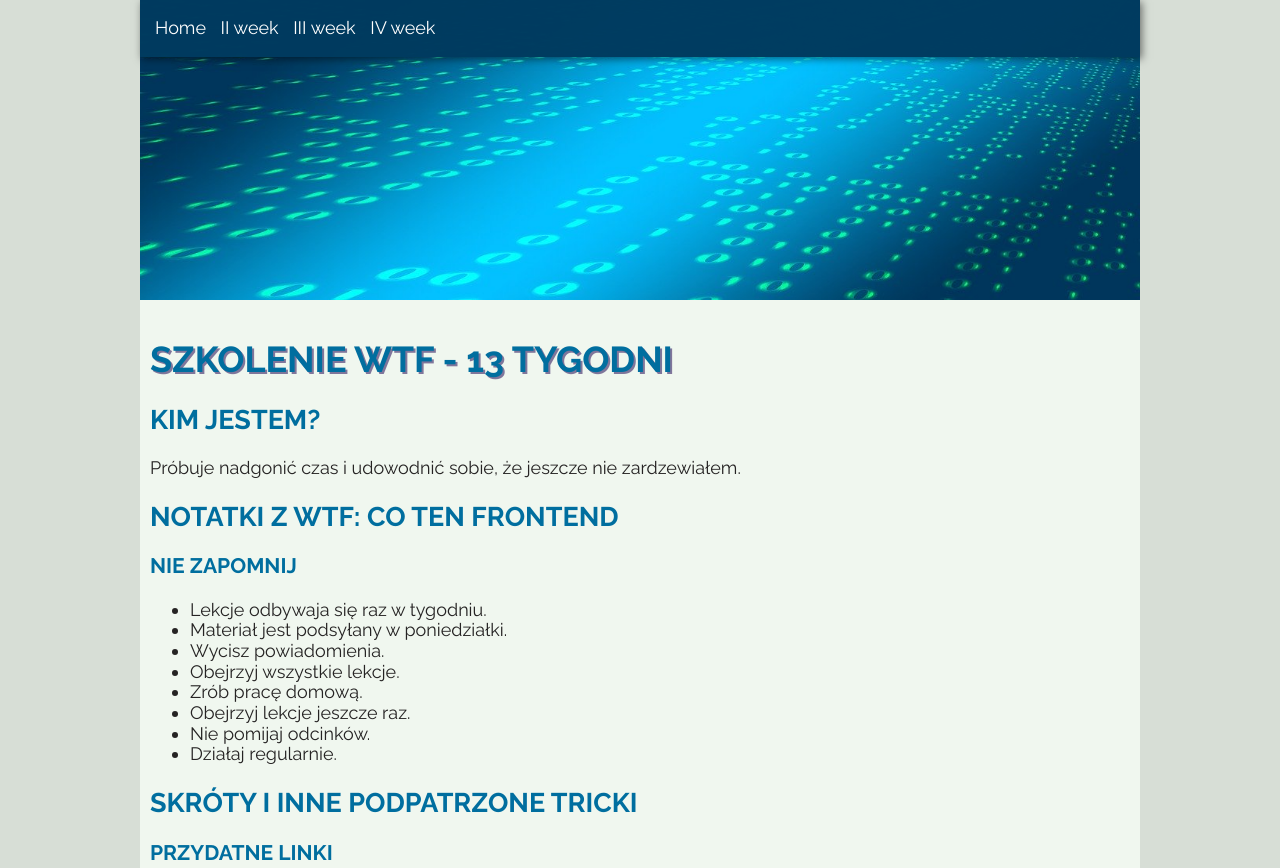
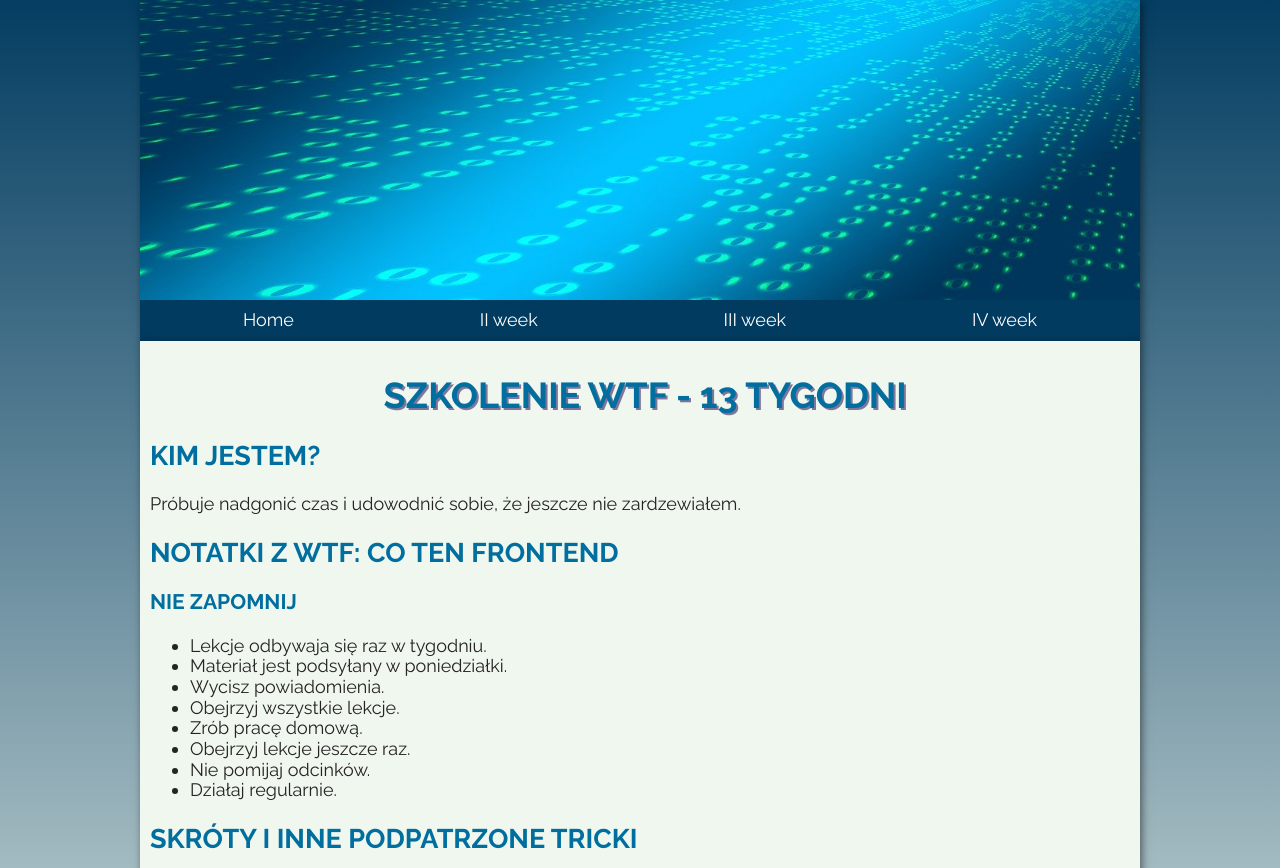
Before and after one commit to arturbronk/homepage, a plain HTML site: page index.html in a window 1280 px wide. Shown: the top 868 px of the page. Drawn offline with Linux system fonts and the light colour scheme.

Commit message:
adding flexbox to the logo, navigation,  and main headder; adding body background gradient

```diff
--- a/index.html
+++ b/index.html
@@ -13,7 +13,7 @@
   </head>
 
   <body class="body">
-    <header>
+    <header class="body__header">
       <div class="body__logo">
         <img class="body__logo-image" src="img/banner.jpg" alt="logo image" />
       </div>
--- a/style.css
+++ b/style.css
@@ -7,6 +7,7 @@ html {
 *:after {
   box-sizing: inherit;
 }
+
 
 .about__header,
 .lesson__header,
@@ -23,20 +24,26 @@ html {
 }
 
 .body {
-  background: #d7ded6;
+  background: linear-gradient(rgba(1, 59, 96, 0.99), #f0f7ef);
+  /* background: #d7ded6; */
   color: rgb(37, 35, 35);
   font-family: "Raleway", "Century Gothic", sans-serif;
   font-size: 18px;
 }
 
+
 .body__logo {
+  display: flex;
+  justify-content: center;
   box-sizing: border-box;
   width: 1000px;
   background: #f0f7ef;
+  box-shadow: 2px 2px 8px rgba(0, 0, 0, 0.5);
   margin: auto;
 }
 
 .body__logo-image {
+
   width: 1000px;
   height: 300px;
 }
@@ -45,6 +52,7 @@ html {
   box-sizing: border-box;
   max-width: 1000px;
   background: rgba(1, 59, 96, 0.99);
+  box-shadow: 2px 2px 8px rgba(0, 0, 0, 0.5);
   margin:0 auto;
   padding-left: 10px;
 }
@@ -56,6 +64,7 @@ html {
   text-decoration: none;
 
 }
+
 
 .lesson__code-attribute {
   color: green;
@@ -101,6 +110,8 @@ html {
 
 .main {
   box-sizing: border-box;
+  box-shadow: 2px 2px 8px rgba(0, 0, 0, 0.5);
+  /* background: linear-gradient #f0f7ef; */
   max-width: 1000px;
   background: #f0f7ef;
   padding-left: 10px;
@@ -111,6 +122,8 @@ html {
 
 .main__header--title {
   text-shadow: 2px 2px 0 #80769b;
+  display: flex;
+  justify-content: center;
 }
 
 .navigation {
@@ -118,24 +131,35 @@ html {
   width: 1000px;
   box-shadow: 2px 2px 8px rgba(0, 0, 0, 0.5);
   background-color: rgba(1, 59, 96, 0.99);
-  padding-left: 5px;
+  /* padding-left: 5px; */
   margin: auto;
-  position: fixed;
-  left: 50%;
-  right: 50%;
+  /* position: fixed; */
+  /* left: 50%;
+  right: 50%; */
   top: 0;
-  transform: translateX(
+  /* transform: translateX(
     -50%
-  ); /*I do not understand this yet but adding fixed margins doesn't make sense?*/
+  ); I do not understand this yet but adding fixed margins doesn't make sense? */
 }
 
 
 .navigation__list {
-  padding-inline-start: 5px;
+  padding-inline-start: 0;
+  display: flex;
+  justify-content: space-around;
+  margin: 0;
+  padding: 10px;
+
+}
+
+.navigation__list-link {
+  color:white;
+  text-decoration: none;
+
 }
 
 .navigation__list-element {
-  padding: 5px 5px;
+  /* padding: 5px 5px;  */
   display: inline;
 
 }
@@ -150,9 +174,10 @@ html {
   padding: 4px 0;
 } */
 
-.navigation__list-link,
+
 .footer__navigation-link
 {
+
   color:white;
   text-decoration: none;
 
```
